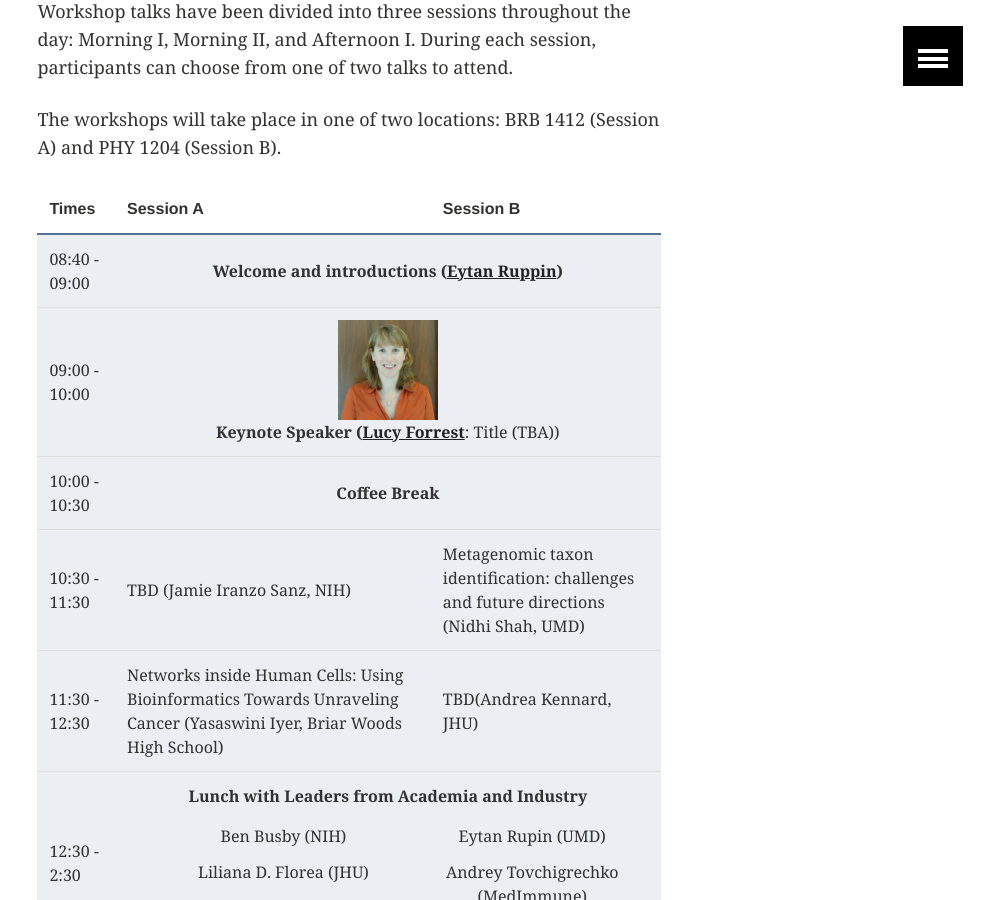
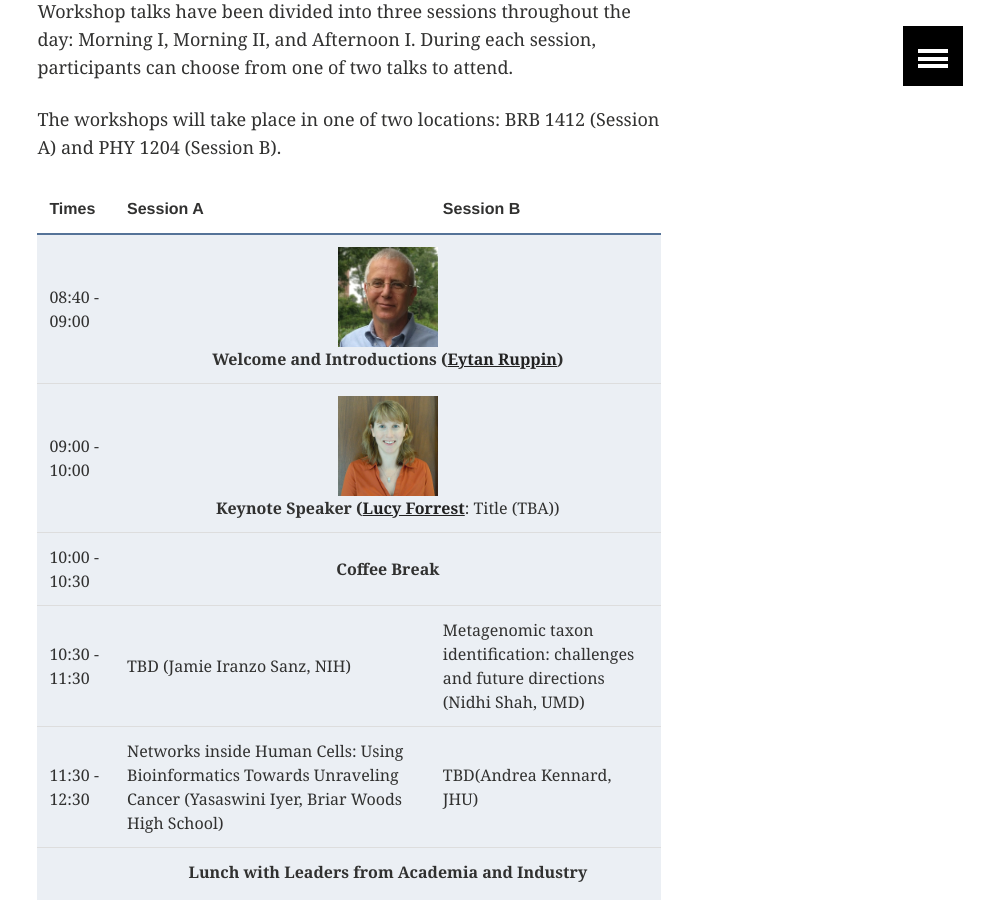
Before and after one commit to iscb-dc-rsg/iscb-dc-rsg.github.io, a Jekyll site: the page built from _pages/workshop2017.md, in a window 1280 px wide and 900 px high, scrolled down 814 px. Shown: the whole window, without its empty margins (291-1280 px from the left). Built offline with Jekyll 4.4.1, drawn with Linux system fonts in a browser that asks for light colours; our own code applies the rules of GitHub Pages for plain Markdown files.

Commit message:
Update workshop2017.md

```diff
--- a/_pages/workshop2017.md
+++ b/_pages/workshop2017.md
@@ -41,11 +41,15 @@ PHY 1204 (Session B).
   <tbody>
     <tr>
       <td>08:40 - 09:00</td>
-      <td colspan="2" align="center"><strong>Welcome and introductions (<a href="https://sites.umiacs.umd.edu/ruppinlab/">Eytan Ruppin</a>)</strong></td>
+      <td colspan="2" align="center" valign="center">
+      <img src="../images/ruppin_0.jpg" alt="" border='3' height='100' width='100' />
+      <br />
+      <strong>Welcome and Introductions (<a href="https://sites.umiacs.umd.edu/ruppinlab/">Eytan Ruppin</a>)</strong></td>
     </tr>
     <tr>
       <td>09:00 - 10:00</td>
-      <td colspan="2" align="center" valign="center"><img src="../images/forrest_keynote_speaker.png" alt="" border='3' height='100' width='100' />
+      <td colspan="2" align="center" valign="center">
+      <img src="../images/forrest_keynote_speaker.png" alt="" border='3' height='100' width='100' />
       <br />
       <strong>Keynote Speaker (<a href="https://neuroscience.nih.gov/forrest/Home.aspx">Lucy Forrest</a></strong>: Title (TBA))
       </td>
```
